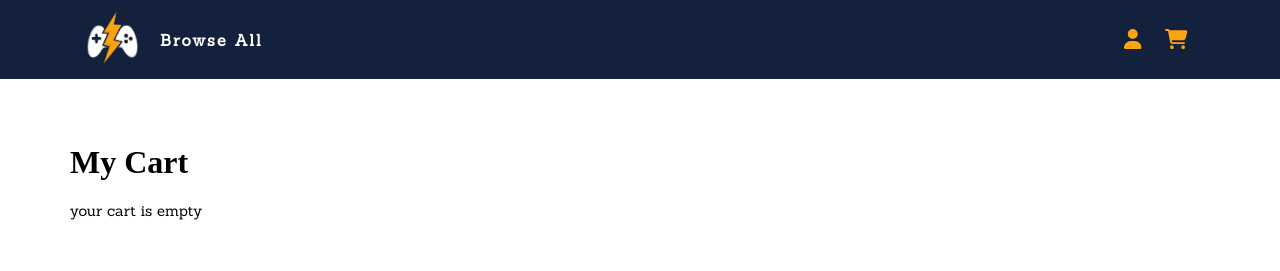
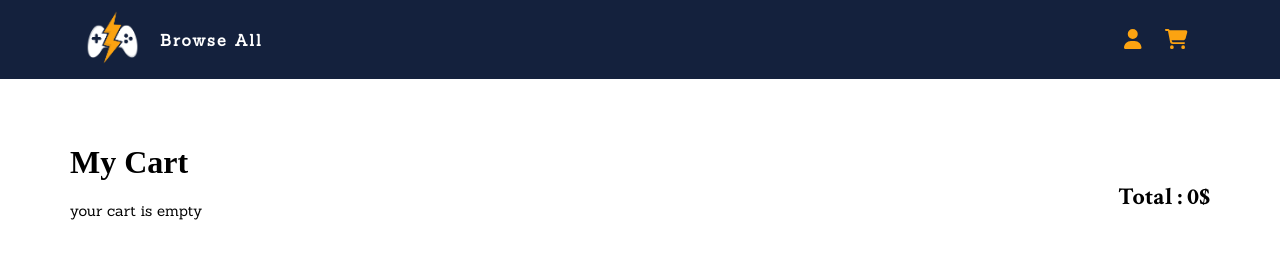
Before and after one commit to Machoudi2002/XperienceBox-React-Ecommerce-Web-App, a React (Vite) app: page /Cart in a window 1280 px wide. Shown: the top 271 px of the page. Built offline with nearby package versions, Linux system fonts and the light colour scheme.

Commit message:
cart functionality completed

```diff
--- a/src/Components/other/Cart.tsx
+++ b/src/Components/other/Cart.tsx
@@ -1,6 +1,37 @@
 import { useShoppingCart } from "../../Context/ShoppingCartContext";
+import CartItem from "./CartItem";
+import blueFlame from "../assets/Products_Images/BlueFlame.webp"
+import choesKnights from "../assets/Products_Images/ChoesKnight.webp"
+import bloodDragon from "../assets/Products_Images/BloodDragon.webp"
+import cyberPlague from "../assets/Products_Images/CyberPlague.webp"
+import "./SCSS/Cart.scss"
 
-import CartItem from "./CartItem";
+const productInfo = [
+    {
+        id: 1,
+        name: "BlueFlame",
+        price: 189,
+        imgURL: blueFlame
+    },
+    {
+        id: 2,
+        name: "ChoesKnight",
+        price: 129,
+        imgURL: choesKnights
+    },
+    {
+        id: 3,
+        name: "BloodDragon",
+        price: 299,
+        imgURL: bloodDragon
+    },
+    {
+        id: 4,
+        name: "CyberPlague",
+        price: 99,
+        imgURL: cyberPlague
+    },
+]
 
 const Cart = () => {
     const { cartItems } = useShoppingCart();
@@ -10,6 +41,9 @@ const Cart = () => {
         <div className="container spacing">
             <div className="shoppingCart">
                 <h1>My Cart</h1>
+                <div className="cart-body" >
+                    <div className="cartItems">
+
                     {
                         cartItems.length > 0 ? (
 
@@ -22,7 +56,18 @@ const Cart = () => {
                         </p>
                     }
 
+                    </div>
 
+                    <div className="total">
+                        <h2>Total : {cartItems.reduce((total, cartItem) => {
+                            const item = productInfo.find(item => item.id === cartItem.id)
+                            return total + (item?.price || 0) * cartItem.quantity
+                        }, 0)}$
+
+                        </h2>
+                    </div>
+
+                </div>
 
             </div>
         </div>
--- a/src/Components/other/CartItem.tsx
+++ b/src/Components/other/CartItem.tsx
@@ -55,7 +55,7 @@ const CartItem = ({id, quantity} : CartItemProps) => {
             </div>
             <div className="item-info">
                 <div className="text-area">
-                    <h2>{item.name}</h2>
+                    <h3>{item.name}</h3>
                     <p>{item.price}$ { quantity > 1 && (<span> x{quantity}</span>)}</p>
                 </div>
                 <div className="selectQuantity">
--- /dev/null
+++ b/src/Components/other/SCSS/Cart.scss
@@ -0,0 +1,28 @@
+.shoppingCart {
+
+    .cart-body {
+        display: flex;
+        flex-direction: column;
+        gap: 30px;
+        font-family: 'Crimson Text', serif;
+
+    }
+}
+
+
+@media (min-width: 992px) {
+    .shoppingCart {
+
+        .cart-body {
+            flex-direction: row;
+            justify-content: space-between;
+
+            .cartItems {
+                display: grid;
+                grid-template-columns: repeat(2, 1fr);
+                gap: 20px;
+            }
+        }
+
+    }
+}
--- a/src/Components/other/SCSS/CartItem.scss
+++ b/src/Components/other/SCSS/CartItem.scss
@@ -15,7 +15,7 @@
     .item-info {
 
         .text-area {
-            h2 {
+            h3 {
                 font-family: 'Cinzel', serif;
                 font-size: 18px
             }
@@ -38,33 +38,38 @@
             gap: 8px;
             margin: 15px 0;
 
-            input {
-                width: 40px;
-                height: 40px;
-            }
 
             button {
                 font-size: 20px;
                 text-align: center;
                 padding: 7px 15px;
-                color: var(--orange);
+                color: var(--darkblue);
                 font-weight: 600;
-                background: var(--darkblue);
+                background: var(--gray);
                 border: none;
                 border-radius: 2px;
                 font-family: 'Sanchez', serif;
                 cursor: pointer;
+                transition: ease-in-out 0.3s;
+
+                &:hover {
+                    color: var(--orange);
+                    background-color: var(--darkblue);
+                }
             }
 
             .remove {
 
-                background: var(--darkblue);
                 border: none;
                 border-radius: 2px;
                 font-family: 'Sanchez', serif;
                 cursor: pointer;
                 font-size: 15px;
                 padding: 10px 15px;
+                &:hover {
+                    color: white;
+                    background-color: red;
+                }
             }
         }
     }
@@ -73,6 +78,7 @@
 
 @media (max-width: 992px) {
 
+    .itemCard {
         .img-back {
             width: 40%;
 
@@ -83,12 +89,29 @@
 
     }
 
+}
+
+@media (min-width: 576px) {
+
+    .itemCard {
+        .item-info .text-area h3 {
+            font-size: 25px;
+        }
+    }
+
+}
+
 @media (min-width: 992px) {
+
+    .itemCard {
 
         .img-back {
             img {
                 width: 180px;
             }
+
         }
 
     }
+
+}
--- a/src/index.scss
+++ b/src/index.scss
@@ -22,7 +22,7 @@
 }
 
 .spacing {
-  padding: 12vh 0;
+  padding: 16vh 0;
 }
 
 .markdownStyles {
@@ -70,7 +70,7 @@
   }
 
   .spacing {
-    padding: 15vh 0;
+    padding: 16vh 0;
   }
   .markdownStyles {
     padding: 15vh 0;
```
Lines whose indentation alone changed are shown as unchanged.
